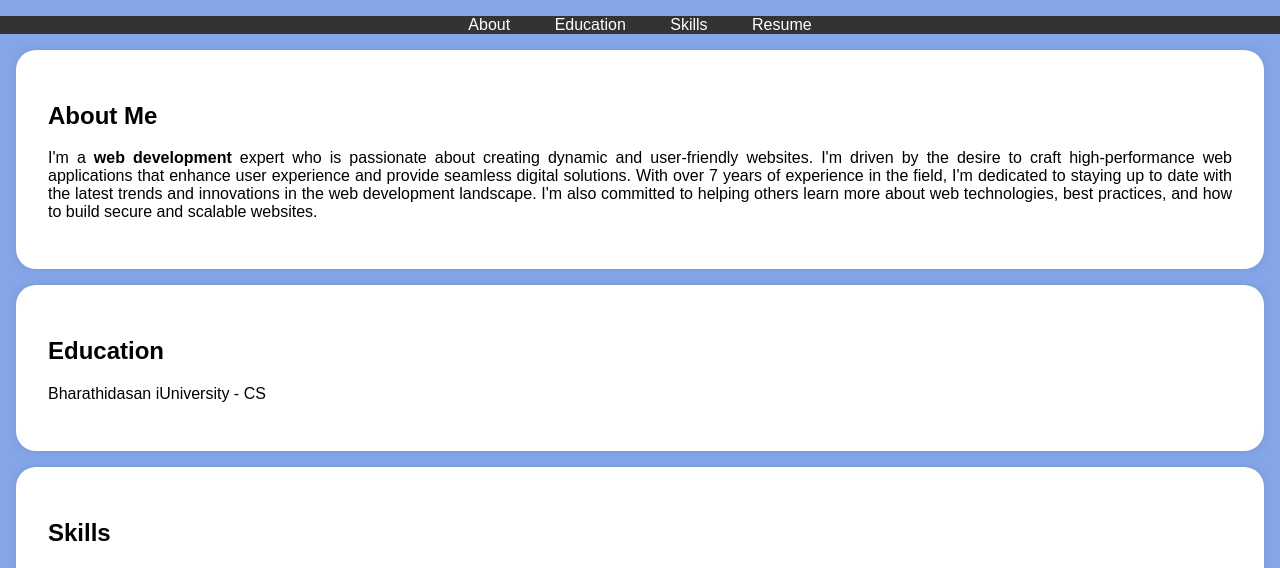
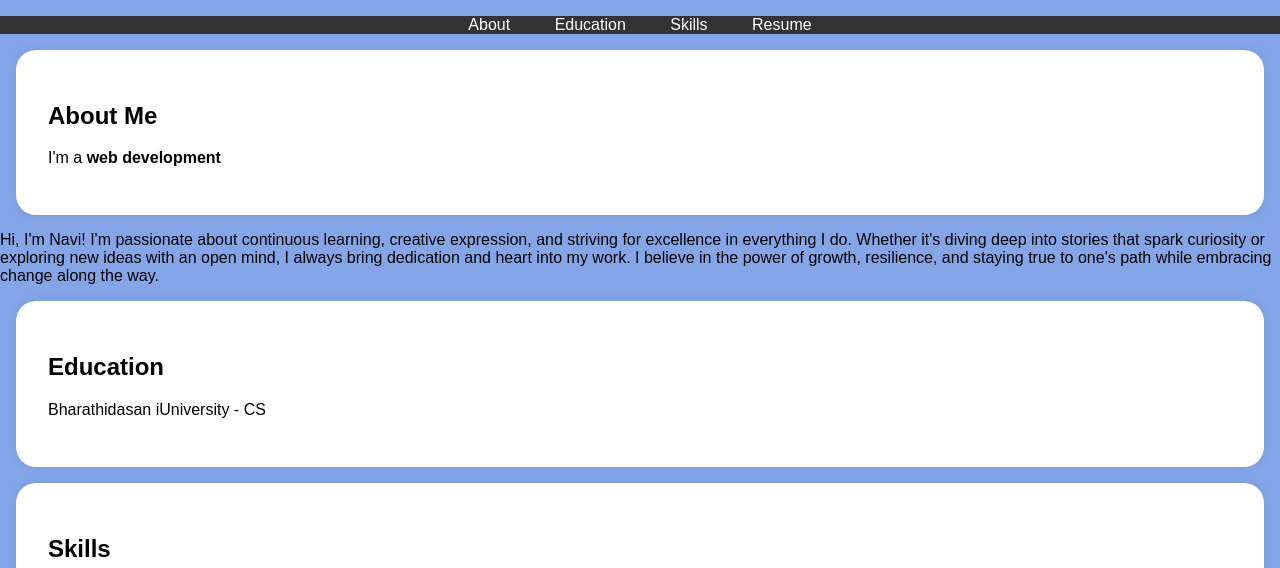
Before and after one commit to itz-me-navaneeda/Portfolio, a plain HTML site: page index.html in a window 1280 px wide. Shown: the part 197-765 px from the top of the page. Drawn offline with Linux system fonts and the light colour scheme.

Commit message:
Update index.html

```diff
--- a/index.html
+++ b/index.html
@@ -230,27 +230,18 @@
 
             <h2>About Me</h2>
 
-            <p>I'm a <b>web development</b> expert who is passionate about creating dynamic and user-friendly websites.
-
-                I'm driven by the desire to craft high-performance web applications that enhance user experience and provide
-
-                 seamless digital solutions. With over 7 years of experience in the field, I'm dedicated to staying up to date
-
-                 with the latest trends and innovations in the
-
-                 web development landscape. I'm also committed to helping others learn more about web technologies,
-
-                 best practices, and how to build secure and scalable websites.</p>
+            <p>I'm a <b>web development</b> </p>
 
 
 
         </div>
 
     </section>
+<p>Hi, I'm Navi! I'm passionate about continuous learning, creative expression, and striving for excellence in everything I do.
 
+Whether it's diving deep into stories that spark curiosity or exploring new ideas with an open mind, I always bring dedication and heart into my work. I believe in the power of growth, resilience, and staying true to one's path while embracing change along the way.
 
-
-    <section id="education">
+</p><section id="education">
 
         <div class="section-content">
 
```
